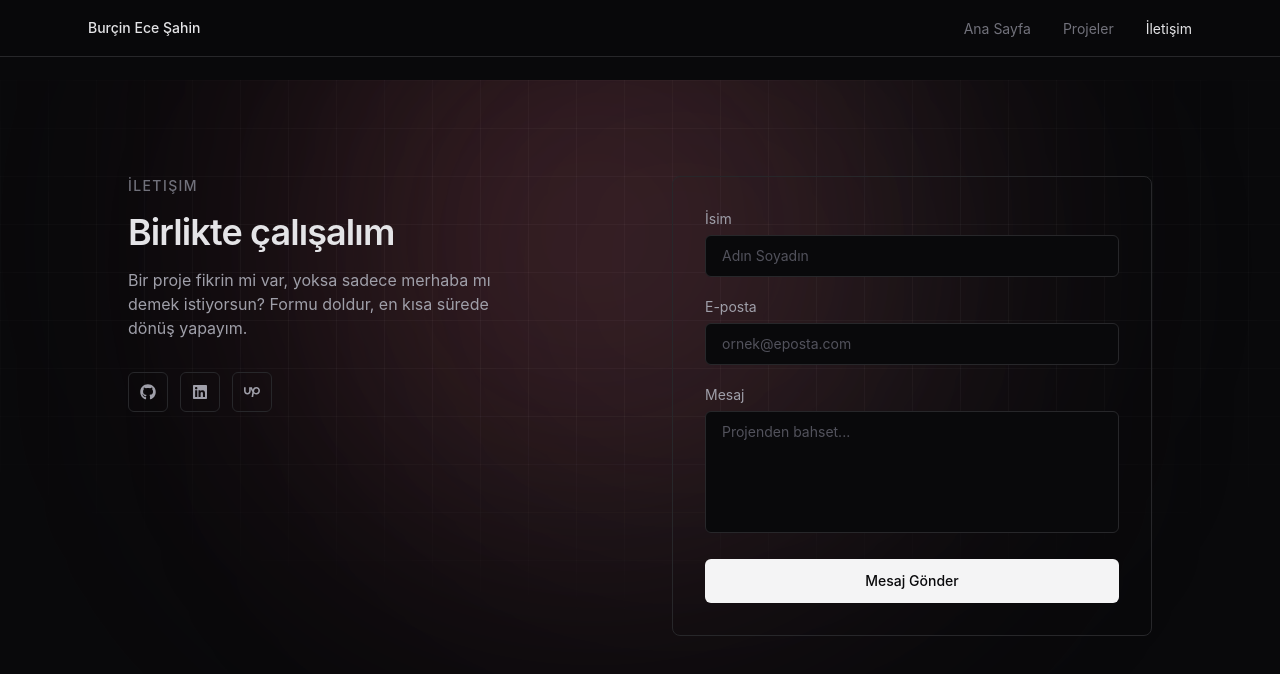
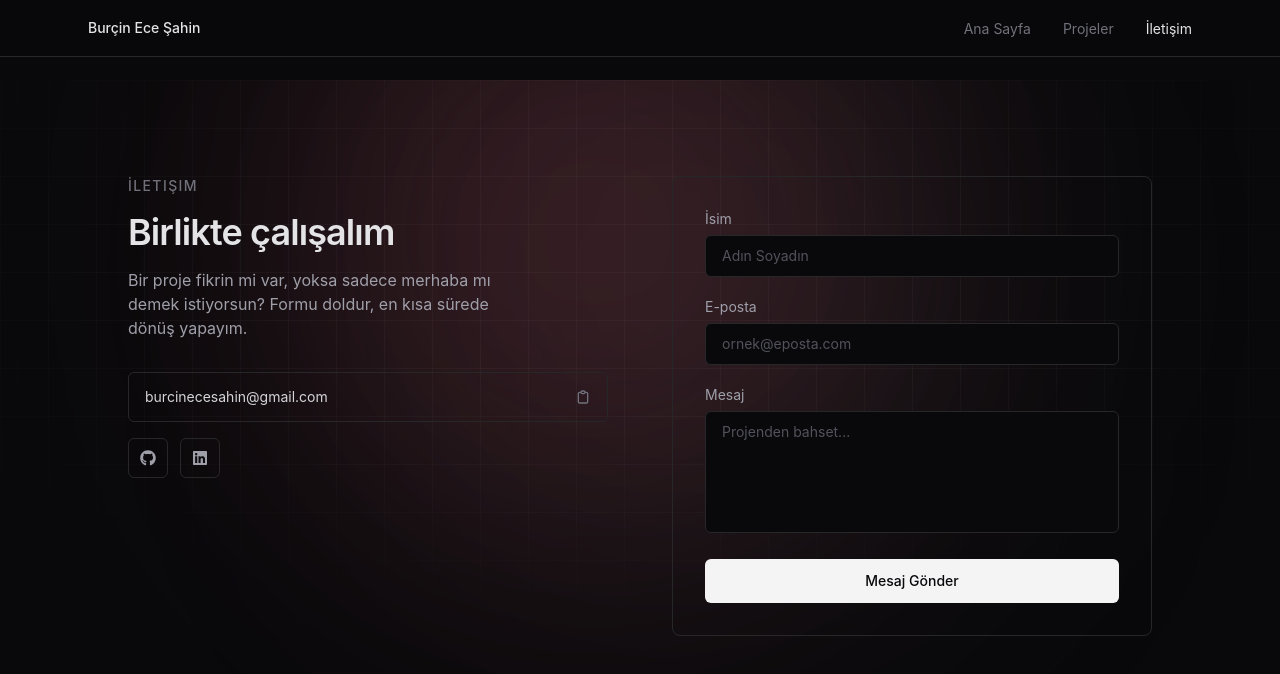
Before and after one commit to burcinece/portfolyo-vitrin, a React (Vite) app: page /iletisim in a window 1280 px wide. Shown: the top 674 px of the page. Built offline with nearby package versions, Linux system fonts and the light colour scheme.

Commit message:
Özgeçmiş sayfası kaldırıldı ve iletişim sayfası güncellendi

```diff
--- a/src/data/socialLinks.js
+++ b/src/data/socialLinks.js
@@ -1,7 +1,10 @@
-import { FaGithub, FaLinkedin, FaUpwork } from 'react-icons/fa6'
+import { FaGithub, FaLinkedin } from 'react-icons/fa6'
 
 export const socialLinks = [
-  { name: 'GitHub', href: '#', icon: FaGithub },
-  { name: 'LinkedIn', href: '#', icon: FaLinkedin },
-  { name: 'Upwork', href: '#', icon: FaUpwork },
+  { name: 'GitHub', href: 'https://github.com/burcinece', icon: FaGithub },
+  {
+    name: 'LinkedIn',
+    href: 'https://www.linkedin.com/in/burcinecesahin',
+    icon: FaLinkedin,
+  },
 ]
--- a/src/pages/Contact.jsx
+++ b/src/pages/Contact.jsx
@@ -1,8 +1,14 @@
+import { useState } from 'react'
 import { useForm } from 'react-hook-form'
+import { HiCheck, HiOutlineClipboard } from 'react-icons/hi'
 import { socialLinks } from '../data/socialLinks'
 import BackgroundGlow from '../components/BackgroundGlow'
 
+const email = 'burcinecesahin@gmail.com'
+
 function Contact() {
+  const [copied, setCopied] = useState(false)
+
   const {
     register,
     handleSubmit,
@@ -13,6 +19,16 @@ function Contact() {
   const onSubmit = async () => {
     await new Promise((resolve) => setTimeout(resolve, 600))
     reset()
+  }
+
+  const handleCopyEmail = async () => {
+    try {
+      await navigator.clipboard.writeText(email)
+      setCopied(true)
+      setTimeout(() => setCopied(false), 2000)
+    } catch {
+      // Pano erişimi engellenmişse sessizce yok say, mailto linki hâlâ çalışır.
+    }
   }
 
   return (
@@ -32,7 +48,28 @@ function Contact() {
             Formu doldur, en kısa sürede dönüş yapayım.
           </p>
 
-          <div className="mt-8 flex gap-3">
+          <div className="mt-8 flex items-center gap-2 rounded-md border border-zinc-800 py-2.5 pl-4 pr-2.5">
+            <a
+              href={`mailto:${email}`}
+              className="flex-1 truncate text-sm text-zinc-300 transition-colors duration-200 hover:text-zinc-200"
+            >
+              {email}
+            </a>
+            <button
+              type="button"
+              onClick={handleCopyEmail}
+              aria-label="E-posta adresini kopyala"
+              className="flex h-7 w-7 shrink-0 items-center justify-center rounded text-zinc-500 transition-colors duration-200 hover:text-zinc-200"
+            >
+              {copied ? (
+                <HiCheck className="h-4 w-4" />
+              ) : (
+                <HiOutlineClipboard className="h-4 w-4" />
+              )}
+            </button>
+          </div>
+
+          <div className="mt-4 flex gap-3">
             {socialLinks.map(({ name, href, icon: Icon }) => (
               <a
                 key={name}
```
